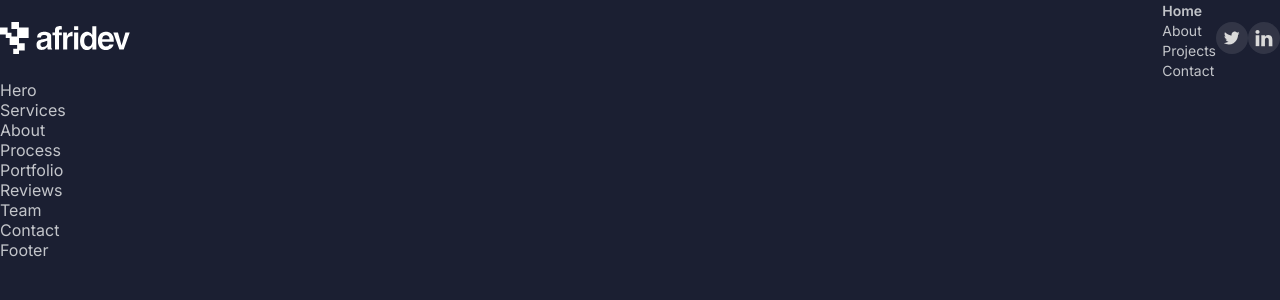
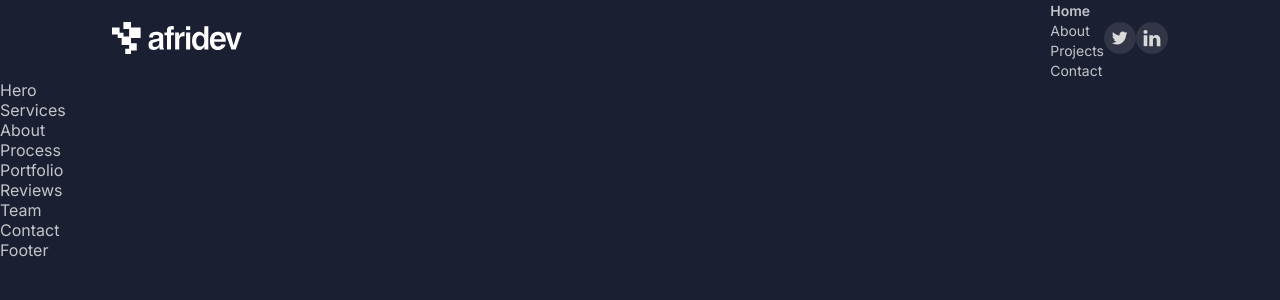
Before and after one commit to Kess4obehi/afridev-site, a React (Vite) app: page / in a window 1280 px wide. Shown: the top 300 px of the page. Built offline with nearby package versions, Linux system fonts and the light colour scheme.

Commit message:
Add navbar height and padding

```diff
--- a/src/components/Navbar.css
+++ b/src/components/Navbar.css
@@ -6,9 +6,11 @@
     display: flex;
     justify-content: space-between;
     align-items: center;
+    height: 80px;
+    padding: 0px 112px;
 }
 
-.links {
+.navbar-right{
     display: flex;
     justify-content: space-between;
     align-items: center;
--- a/src/components/Navbar.jsx
+++ b/src/components/Navbar.jsx
@@ -9,7 +9,7 @@ function Navbar() {
             <a href="/">
                 <img src={logo} alt="Afridev logo" className="logo" />
             </a>
-            <div className="links">
+            <div className="navbar-right">
                 <nav className="navbar-links">
                     <ul>
                         <li><a href="#home" className="current">Home</a></li>
@@ -24,7 +24,7 @@ function Navbar() {
                     <img src={twitter} alt="Twitter" />
                     </a>
                     <a href="#">
-                        <img src={linkedin} alt="Linkedin" />
+                        <img src={linkedin} alt="LinkedIn" />
                     </a>
                 </div>
             </div>
```
